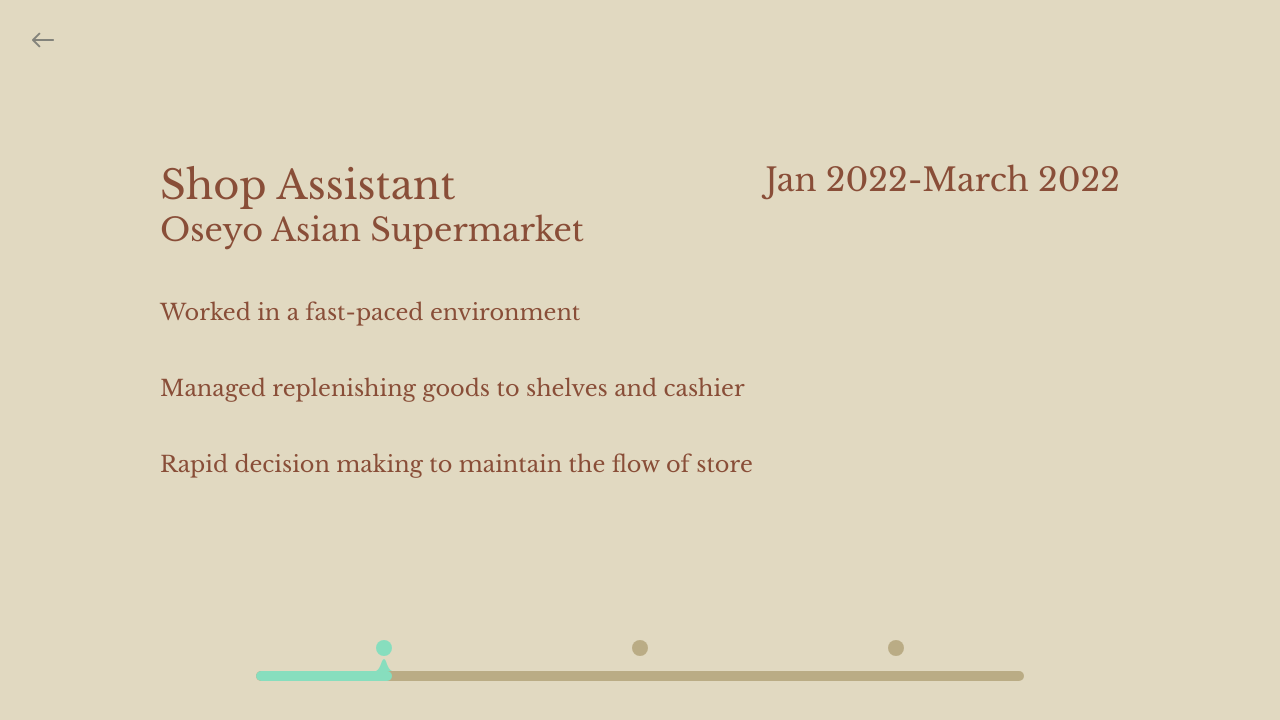
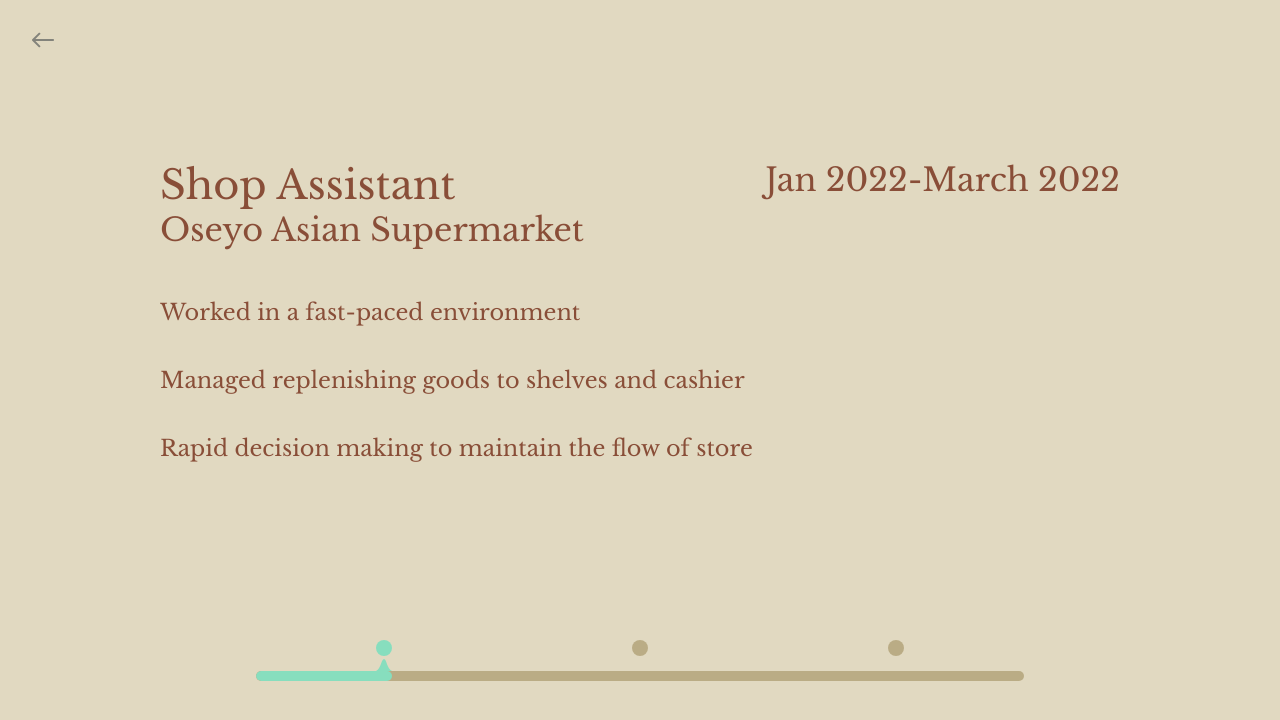
Before and after one commit to phantomcorn/site, a Next.js app: page /experience in a window 1280 px wide. Both pictures are taken after a click on the element 384 px from the left and 648 px from the top of the page. Shown: the top 720 px of the page. Built offline with nearby package versions, Linux system fonts and the light colour scheme.

Commit message:
scroll overflow

```diff
--- a/src/components/TimelineItem/TimelineItem.js
+++ b/src/components/TimelineItem/TimelineItem.js
@@ -11,11 +11,13 @@
                 </div>
                 <div> {data.start}-{data.end} </div>
             </div>
-            {data.desc?.map((d, i) =>
-                <div key={`desc${i+1}`}>
-                    {d}
-                </div>)
-            }
+            <div className={style.descList}>
+                {data.desc?.map((d, i) =>
+                    <div key={`desc${i+1}`}>
+                        {d}
+                    </div>)
+                }
+            </div>
         </div>
     )
 }
--- a/src/components/TimelineItem/TimelineItem.module.scss
+++ b/src/components/TimelineItem/TimelineItem.module.scss
@@ -22,6 +22,13 @@
     }
 }
 
+.descList {
+    display: flex;
+    flex-direction: column;
+    row-gap: 2.5rem;
+    overflow: scroll;
+}
+
 @include respond-below($bp-xs) {
     .timelineItem {
         font-size: 1.1rem;
@@ -34,4 +41,9 @@
             font-size: 2rem;
         }
     }
+
+
+    .descList {
+        row-gap: 1.5rem;
+    }
 }
```
